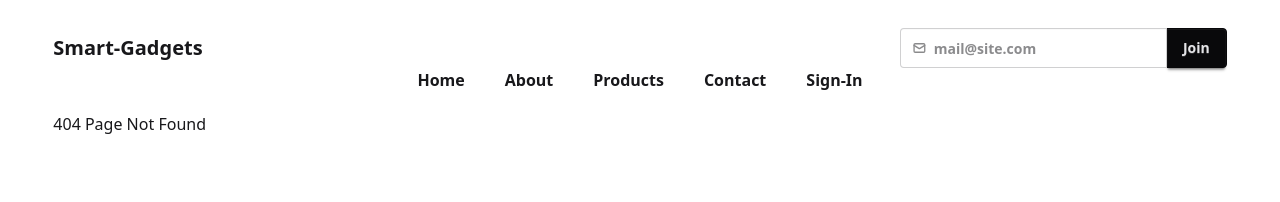
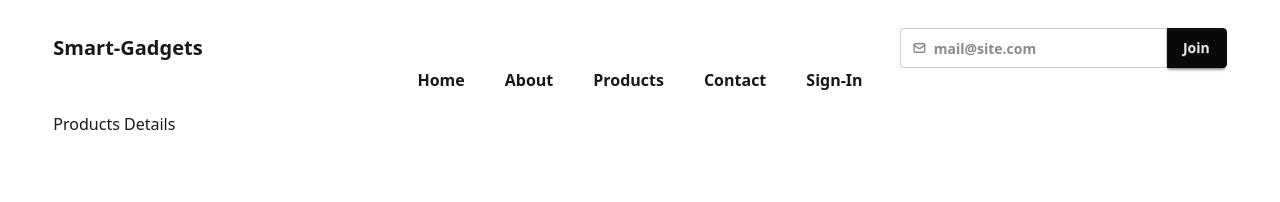
Before and after one commit to Amitkumersarkar/Smart-Gadgets, a React (Vite) app: page /products/1 in a window 1280 px wide. Before the commit this address had no page. Shown: the top 202 px of the page. Built offline with nearby package versions, Linux system fonts and the light colour scheme.

Commit message:
added new flle

```diff
--- /dev/null
+++ b/src/components/ProductDetails.jsx
@@ -0,0 +1,11 @@
+
+const ProductDetails = () => {
+
+    return (
+        <div>
+            <h2>Products Details</h2>
+        </div>
+    );
+};
+
+export default ProductDetails;
--- a/src/main.jsx
+++ b/src/main.jsx
@@ -13,6 +13,7 @@ import NotFound from './pages/NotFound';
 import Navbar from './Layout/Navbar';
 import SignIn from './pages/SignIn';
 import Profile from './pages/Profile';
+import ProductDetails from './components/ProductDetails';
 
 const router = createBrowserRouter([
   {
@@ -32,8 +33,9 @@ const router = createBrowserRouter([
         element: <About></About>
       },
       {
-        path: '/products',
-        element: <Products></Products>
+        path: '/products/:id',
+        // element: <Products></Products>
+        element: <ProductDetails></ProductDetails>
       },
       {
         path: '/contact',
--- a/src/pages/Products.jsx
+++ b/src/pages/Products.jsx
@@ -8,6 +8,10 @@ const Products = () => {
             .then((res) => res.json())
             .then((data) => setProducts(data.products));
     }, [])
+
+    const handleShowDetails = () => {
+
+    }
     return (
         <div>
             <h2>All Products</h2>
@@ -19,6 +23,7 @@ const Products = () => {
                         <p className="p-2">{product.category}</p>
                         <p>{product.price}</p>
                         <p>{product.description}</p>
+                        <button onClick={handleShowDetails} className="btn bg-sky-700 btn-ghost">Show Details</button>
                     </article>
                 })}
             </section>
```
